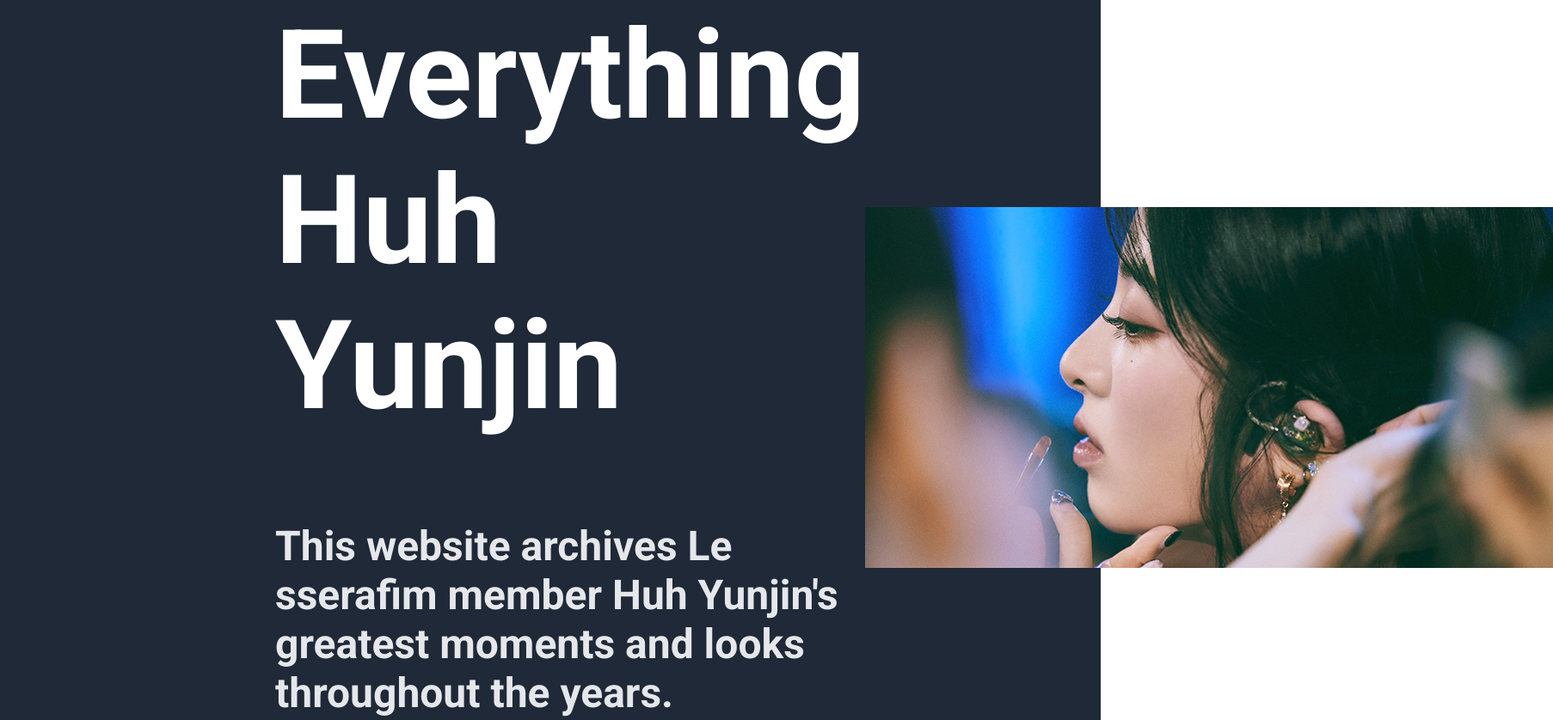
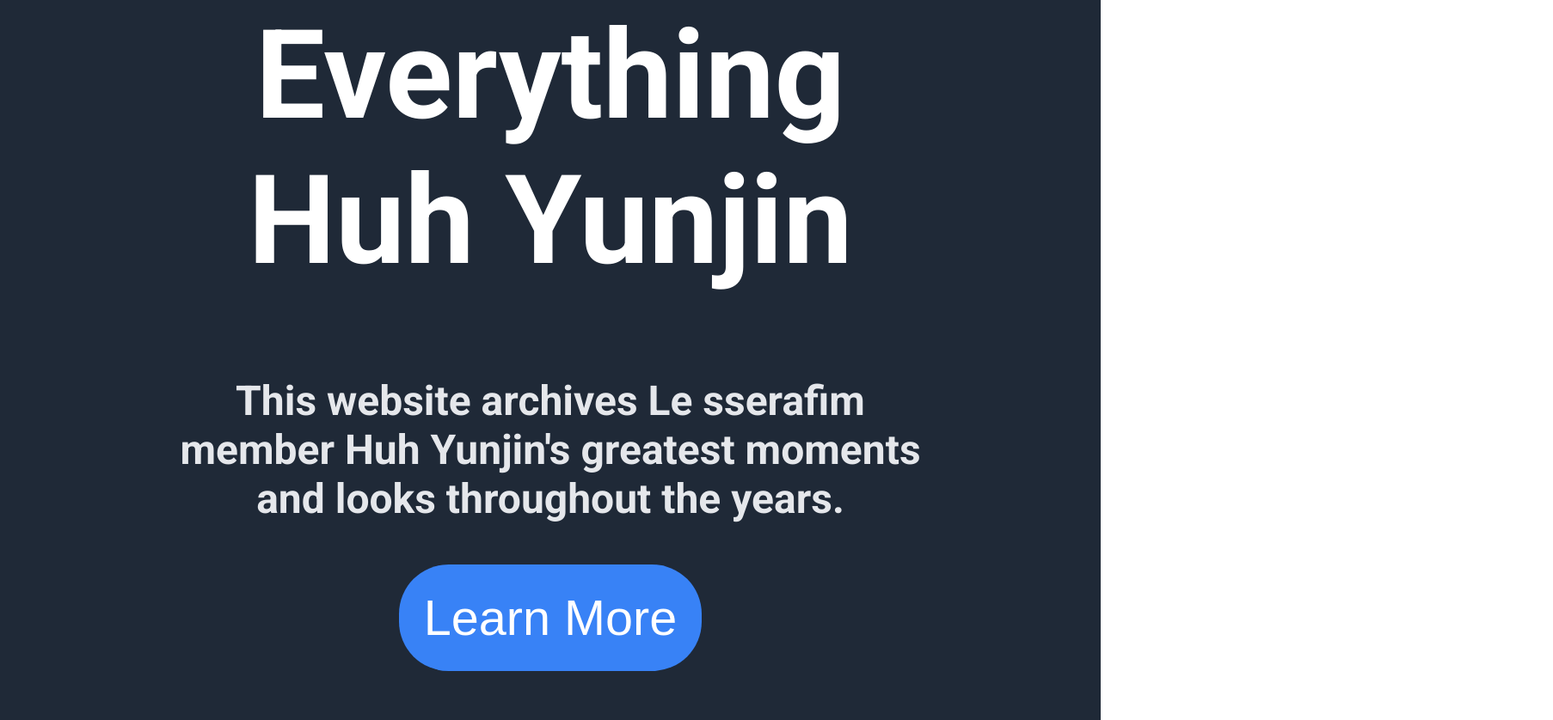
Before and after one commit to rjuntivero/sample-website, a plain HTML site: page index.html in a window 1280 px wide. Shown: the part 405-1243 px from the top of the page at 86% size, 1806 px wide, since content can reach past the window. Drawn offline with Linux system fonts and the light colour scheme.

Commit message:
tried to fix image margins...did not work

```diff
--- a/index.html
+++ b/index.html
@@ -24,13 +24,13 @@
                 </div>
             </div>
             <div class="l-center twoBlock">
-                    <div class="hero left">
-                        <div class="hero heroHeading"><h1>Everything Huh Yunjin</h1></div>
+                    <div class="hero">
+                        <div class="hero"><h1>Everything Huh Yunjin</h1></div>
                         <div class="hero heroText"><p>This website archives Le sserafim member Huh Yunjin's greatest moments and looks throughout the years.</p></div>
                         <div class="hero"><button>Learn More</button></div>
                     </div>
                     <div class="hero">
-                        <img src="assets/images/yunjin.jpg" alt="this is a placeholder for an image">
+
                     </div>
             </div>
         </div>
--- a/styles.css
+++ b/styles.css
@@ -12,15 +12,17 @@
 .l-center {
     color: white;
     padding: 16px 16px;
-    width: 50vw;
+    width: 70vw;
     margin: 0 auto 48px auto;
-    &.twoBlock{
-        display:flex;
-        justify-content: space-between;
-        align-items: center;
-        flex-grow: 1;
-    }
 }
+
+.twoBlock{
+    display:flex;
+    flex-direction: row;
+    justify-content: space-between;
+    align-items: center;
+}
+
 
 .header{
     display: flex;
@@ -47,10 +49,6 @@
     text-decoration: none;
 }
 
-img[src="assets/images/yunjin.jpg"] {
-    flex-grow: 2;
-}
-
 h2{
     font-size: 32px;
 }
@@ -64,7 +62,7 @@
 }
 
 
-.heroText {
+p {
     color: #e5e7eb;
     font-size: 1em;
 }
@@ -85,20 +83,15 @@
 }
 
 img {
-    width: (500px + 0.5vw);
+    width: (500px + 0.075vw);
     height: auto;
 }
+
+
 button.signUpButton {
     border: solid;
     color: white;
 }
-
-.leftSide {
-    display: flex;
-    justify-content: flex-start;
-
-}
-
 
 .randomInfo {
     display: flex;
@@ -180,18 +173,13 @@
     display: flex;
     gap: 96px;
 }
-
-.footer {
-    align-items: flex-end;
-}
-
 .mainContent {
     height: var(--main);
 	margin-right: auto;
 	margin-left: auto;
 }
 
-.footer {
+footer {
     display: flex;
     justify-content: center;
     align-items: center;
@@ -202,11 +190,16 @@
     padding: 50px;
 }
 
-@media screen and (max-width: 1080px) {
-    .heroSection {
-        flex-direction: column;
-        justify-content: center;
+@media screen and (max-width: 2700px) {
+
+    .twoBlock {
+        flex-direction: column-reverse;
+    }
+    .hero {
         text-align: center;
+    }
+    img[src="assets/images/yunjin.jpg"] {
+        margin-top: 48px;
     }
     .subtext {
         flex-direction: column;
```
